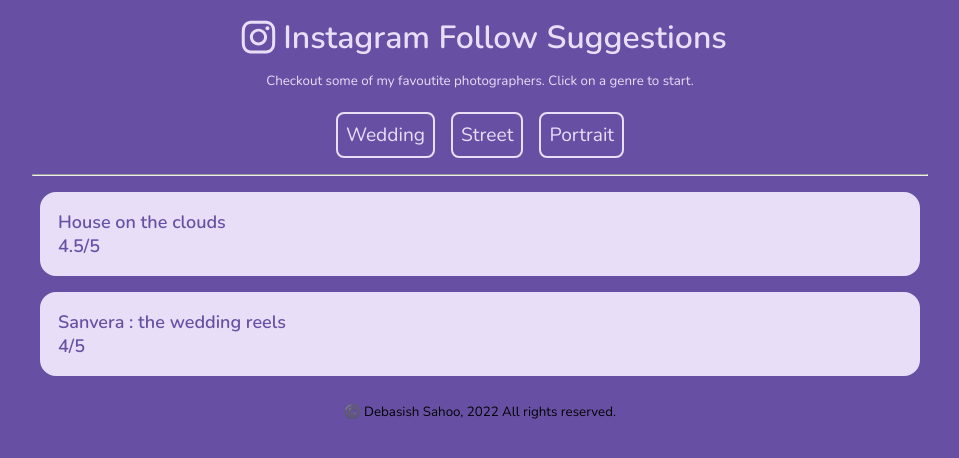
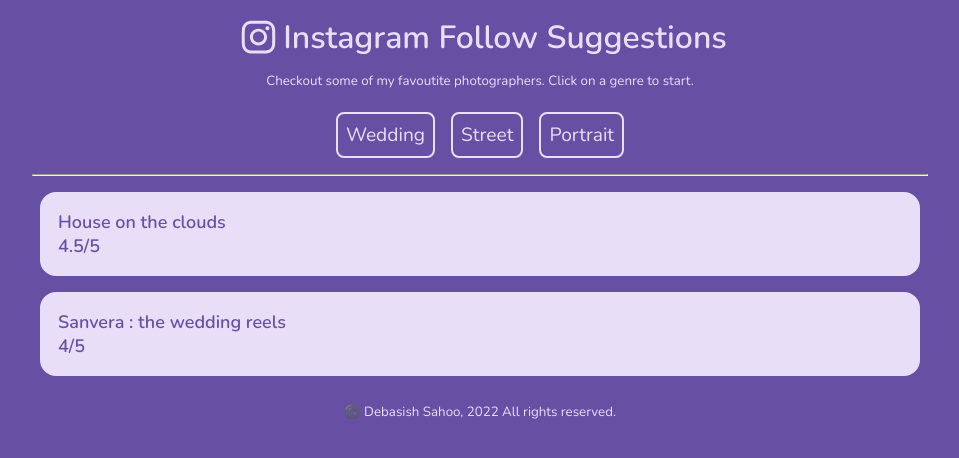
Before and after one commit to DebasishSahoo10/follow-suggestioner, a React (Create React App) app: page / in a window 1280 px wide. Shown: the top 458 px of the page, without its empty margins (160-1119 px from the left). Built offline with nearby package versions, Linux system fonts and the light colour scheme.

Commit message:
style : changed styling

```diff
--- a/src/styles.css
+++ b/src/styles.css
@@ -71,3 +71,9 @@
   border-radius: 1rem 1rem;
   border: 2px var(--secondary-color) solid;
 }
+
+small {
+  margin-top: 0.5rem;
+  margin-bottom: 0.5rem;
+  color: var(--secondary-color);
+}
```
